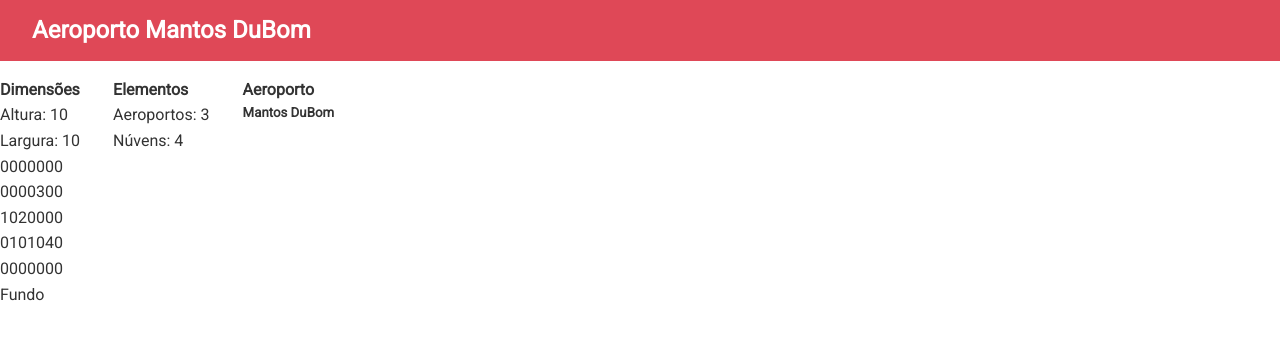
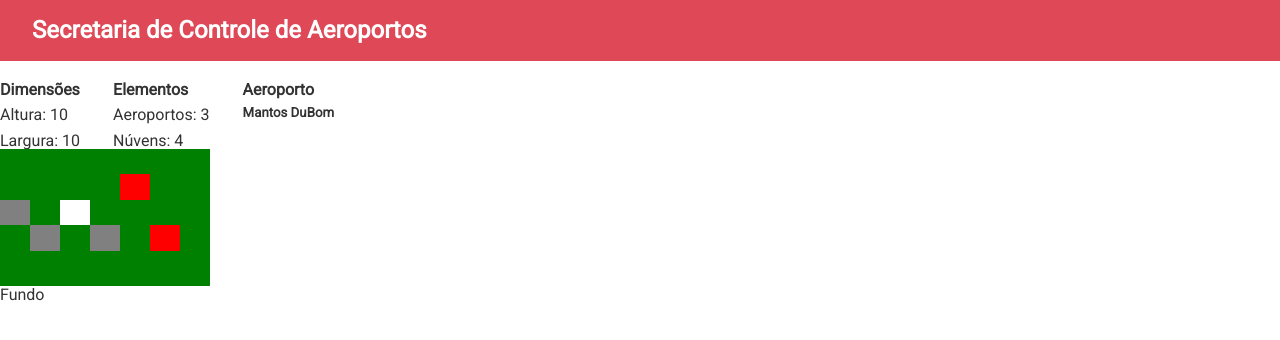
Before and after one commit to nsroncosmo/desafio, a React (Create React App) app in the folder client/: page / in a window 1280 px wide. Shown: the top 340 px of the page. Built offline with nearby package versions, Linux system fonts and the light colour scheme.

Commit message:
Sistema de mapa em tela (praticamente) concluído

```diff
--- a/client/src/App.css
+++ b/client/src/App.css
@@ -413,42 +413,31 @@ table th {
   }
 }
 
-
 .Cell-0 {
   background-color: green;
-  height: 30px;
-  width: 30px;
-  align-items: center;
-  justify-content: center;
-  font-size: 15px;
-  color: white;
+  color: green;
+  border: 'none';
+  padding: 8px;
+  cursor: crosshair;
 }
-
 .Cell-1 {
   background-color: gray;
-  height: 30px;
-  width: 30px;
-  align-items: center;
-  justify-content: center;
-  font-size: 15px;
-  color: white;
+  color: gray;
+  border: 'none';
+  padding: 8px;
+  cursor: cell;
 }
-
 .Cell-2 {
   background-color: white;
-  height: 30px;
-  width: 30px;
-  align-items: center;
-  justify-content: center;
-  font-size: 15px;
   color: white;
+  border: 'none';
+  padding: 8px;
+  cursor: alias;
 }
 .Cell-3 {
-  background-color: yellow;
-  height: 30px;
-  width: 30px;
-  align-items: center;
-  justify-content: center;
-  font-size: 15px;
-  color: white;
+  background-color: red;
+  color: red;
+  border: 'none';
+  padding: 8px;
+  cursor: copy;
 }
--- /dev/null
+++ b/client/src/components/Cell.js
@@ -0,0 +1,17 @@
+import React, { Fragment } from 'react';
+
+const Cell = (props) => {
+
+	return (
+		<Fragment>
+		{props.row.map( y => {
+			return (
+				<i className={`Cell-${y}`}>M</i>
+				);
+		})}
+		</Fragment>
+	)
+
+}
+
+export default Cell
--- a/client/src/components/Controller.js
+++ b/client/src/components/Controller.js
@@ -15,7 +15,7 @@ export default function Controller(props){
 	return (
 		<div>
 			<div>
-				<Navbar dados={props}/>
+				<Navbar />
 			</div>
 			<div>
 				<Botoneira />
--- a/client/src/components/Layout/Navbar.js
+++ b/client/src/components/Layout/Navbar.js
@@ -13,8 +13,8 @@ const Navbar = ({icon, title}) => {
 }
 
 Navbar.defaultProps = {
-	title: "Aeroporto Mantos DuBom",
-	icon: "fas fa-plane",
+	title: "Secretaria de Controle de Aeroportos",
+	icon: "fab fa-github", //fas fa-plane
 }
 
 Navbar.propTypes = {
--- a/client/src/components/Map.js
+++ b/client/src/components/Map.js
@@ -1,5 +1,6 @@
 import React from 'react';
-const { guid, cell } = require('../utils/utils');
+import Cell from '../components/Cell';
+//const { guid, cell } = require('../utils/utils');
 
 /*
 let mapaInicio = [
@@ -55,10 +56,11 @@ constructor(){
 		[0,0,0,0,0,0,0],
 		[0,0,0,0,3,0,0],
 		[1,0,2,0,0,0,0],
-		[0,1,0,1,0,4,0],
+		[0,1,0,1,0,3,0],
 		[0,0,0,0,0,0,0]
 	];
 
+/*
 	function cXell (row){
 		let cols = row
 		cols.map( (v) => {
@@ -67,14 +69,14 @@ constructor(){
 			);
 		})
 	}
-
+*/
 //render(){
 
 	return (
 		<>
 		{mapaInicio.map( (x,y) => {
 			return (
-				<div key={`${x}-${y}-${guid()}`}> {cell(x)} </div>
+				<div key={`${x}-${y}}`}> <Cell row={x} tmp={y}/> </div>
 			);
 		})}
 		</>
```
